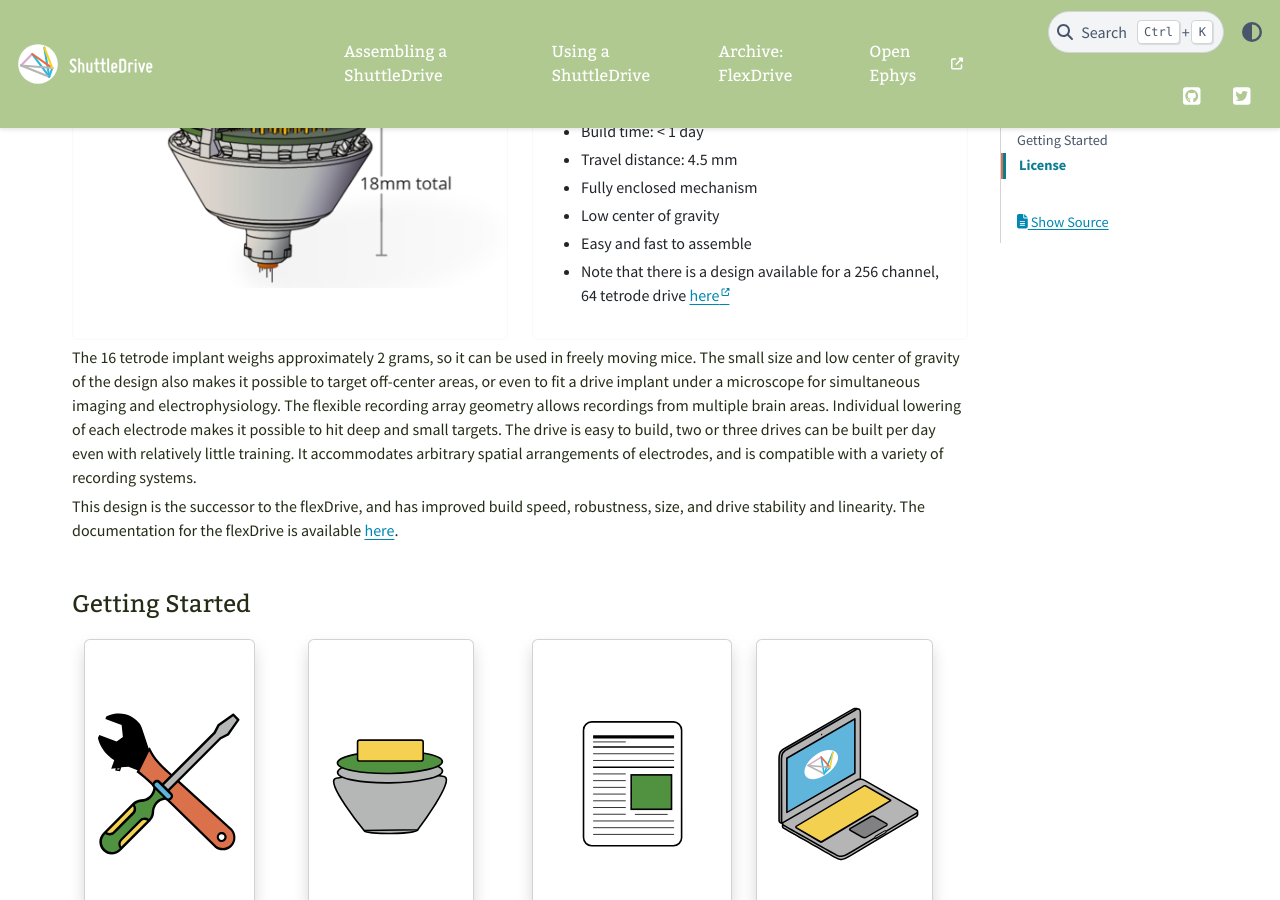
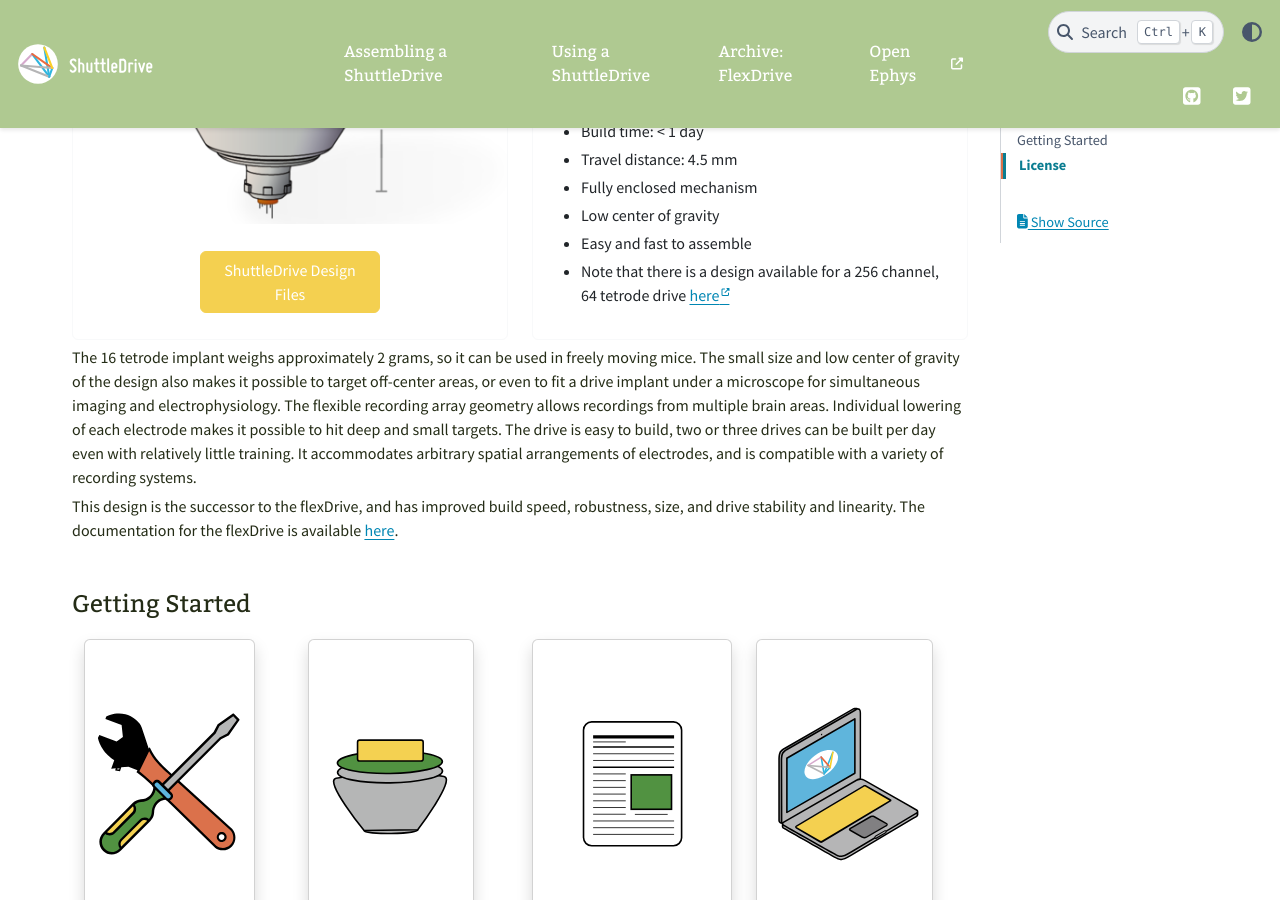
Before and after one commit to open-ephys/shuttledrive-docs, a Sphinx documentation site: the page built from source/index.rst, in a window 1280 px wide and 900 px high, scrolled down 465 px. Built offline with Sphinx 7.4.7 and the PyData theme 0.15.4, drawn with Linux system fonts in a browser that asks for light colours.

Commit message:
add github button

```diff
--- a/source/index.rst
+++ b/source/index.rst
@@ -16,7 +16,8 @@
   <div class="row">
     <div class="col-lg-6 col-md-6 col-sm-12 col-xs-12 d-flex">
       <div class="card border-light">
-        <img class="card-img-top" src="_static/images/shuttleDrive_drawing.png" alt="ShuttleDrive Tetrode Drive">
+        <img class="card-img-top" src="_static/images/shuttleDrive_drawing.png" alt="ShuttleDrive Tetrode Drive" style="margin: 0 auto">
+        <a href="https://github.com/open-ephys/shuttle-drive" class="btn btn-primary" style="background-color:#f4d050;border-color:#f4d050; width: 180px; margin: auto">ShuttleDrive Design Files</a>
       </div>
     </div>
     <div class="col-lg-6 col-md-6 col-sm-12 col-xs-12 d-flex" style="margin-top: 0em!important">
```
